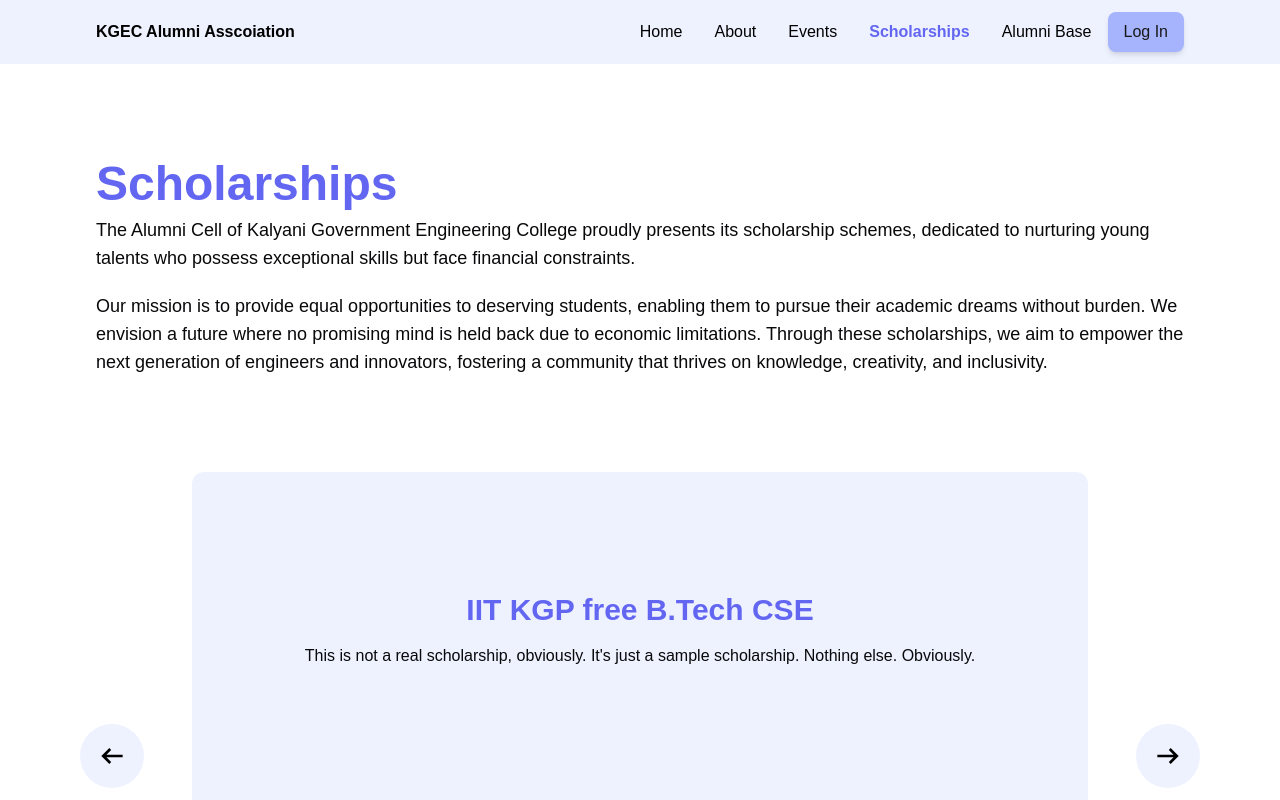
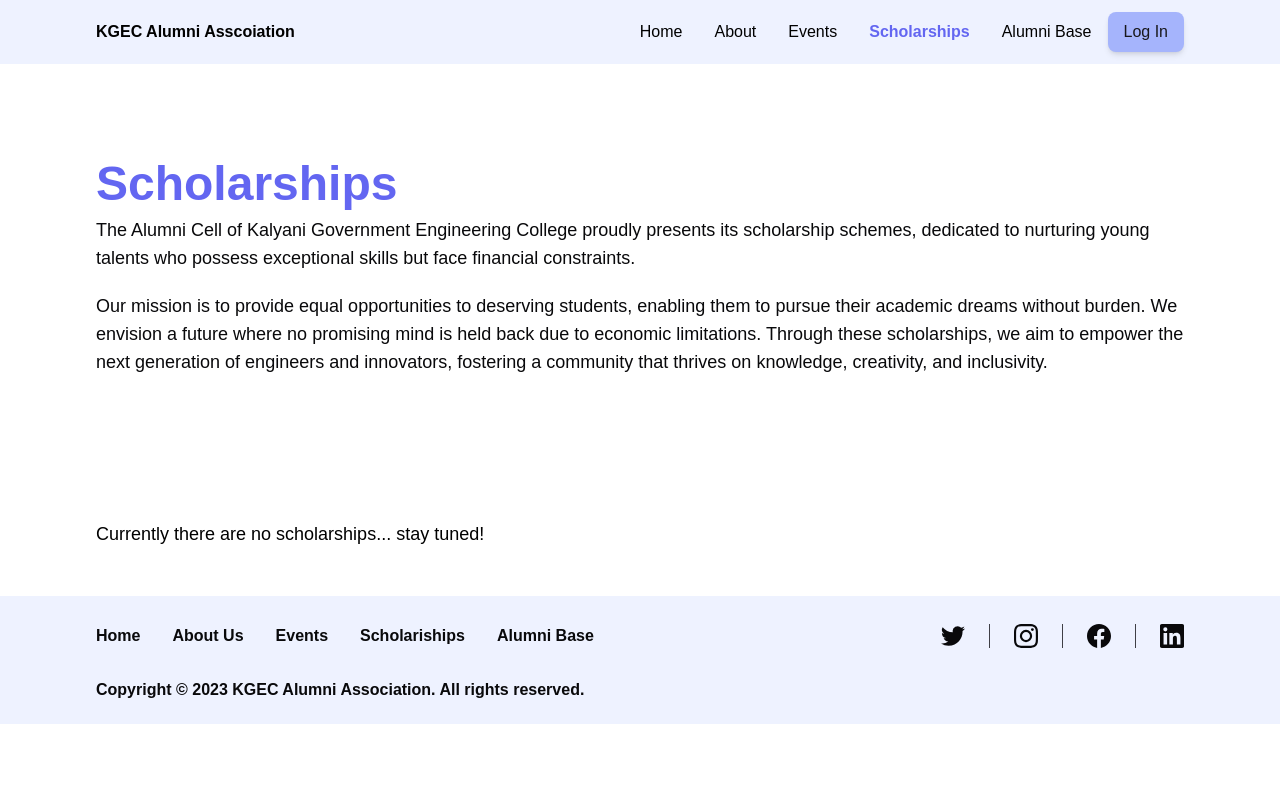
Before and after one commit to kgec-alumni-interaction-cell/website, a Next.js app: page /scholarships in a window 1280 px wide. Shown: the top 800 px of the page. Built offline with nearby package versions, Linux system fonts and the light colour scheme; a web font is replaced by a local one.

Commit message:
placeholder text added

```diff
--- a/src/components/home/notices/index.tsx
+++ b/src/components/home/notices/index.tsx
@@ -1,17 +1,9 @@
-const notices = [
-  {
-    link: "#",
-    title: "lorem ipsum dolor sit amet, consectetur adipiscing elit",
-  },
-  {
-    link: "#",
-    title: "Lorem ipsum dolor sit amet, consectetur adipiscing elit",
-  },
-  {
-    link: "#",
-    title: "Lorem ipsum dolor sit amet, consectetur adipiscing elit",
-  },
-];
+interface Notice {
+  link: string;
+  title: string;
+}
+
+const notices: Notice[] = [];
 
 export default function HomeNotices() {
   return (
@@ -19,10 +11,12 @@ export default function HomeNotices() {
       <h2 className="text-[2rem] lg:text-[3rem] font-black mb-4 text-indigo-500 leading-none">
         Notice Board
       </h2>
-
+      {notices.length === 0 ? (
+        <span className="text-lg">Future notices will be shown here</span>
+      ) : (
         <ul className="list-inside flex-col">
           {notices.map((notice, idx) => (
-          <a key={idx} href={notice.link}className="">
+            <a key={idx} href={notice.link} className="">
               <li className="flex group my-3 p-5 border rounded-lg transition duration-150 ease-in-out hover:bg-zinc-100">
                 <svg
                   xmlns="http://www.w3.org/2000/svg"
@@ -35,11 +29,14 @@ export default function HomeNotices() {
                     d="M11.5 22q-2.3 0-3.9-1.6T6 16.5V6q0-1.65 1.175-2.825T10 2q1.65 0 2.825 1.175T14 6v9.5q0 1.05-.725 1.775T11.5 18q-1.05 0-1.775-.725T9 15.5V6.75q0-.325.213-.537T9.75 6q.325 0 .537.213t.213.537v8.75q0 .425.288.713t.712.287q.425 0 .713-.288t.287-.712V6q0-1.05-.725-1.775T10 3.5q-1.05 0-1.775.725T7.5 6v10.5q0 1.65 1.175 2.825T11.5 20.5q1.65 0 2.825-1.175T15.5 16.5V6.75q0-.325.213-.537T16.25 6q.325 0 .537.213T17 6.75v9.75q0 2.3-1.6 3.9T11.5 22Z"
                   />
                 </svg>
-              <p className="ml-5 text-zinc-950 group-hover:text-zinc-900 active:text-blue-700">{notice.title}</p>
+                <p className="ml-5 text-zinc-950 group-hover:text-zinc-900 active:text-blue-700">
+                  {notice.title}
+                </p>
               </li>
             </a>
           ))}
         </ul>
+      )}
     </section>
   );
 }
--- a/src/pages/events/index.tsx
+++ b/src/pages/events/index.tsx
@@ -14,19 +14,6 @@ function Events() {
   const [ongoingEvents, setOngoingEvents] = useState<EventType[]>([]);
 
   const [upcomingEvents, setUpcomingEvents] = useState<EventType[]>([
-    {
-      name: "Event 4",
-      description:
-        "These are just weird sample events. I hardcoded them. Will be replaced.",
-      image: "https://kgec.edu.in/web/assets/images/event1.jpg",
-      link: "#",
-    },
-    {
-      name: "Event 5",
-      description: "Don't show provide more than 3 of these. Please I beg.",
-      image: "https://kgec.edu.in/web/assets/images/event2.jpg",
-      link: "#",
-    },
     // {
     //   name: "Event 6",
     //   description: "Still reading? Dang I didn't peg you for a reader.",
--- a/src/pages/scholarships/index.tsx
+++ b/src/pages/scholarships/index.tsx
@@ -8,26 +8,7 @@ interface Scholarship {
   link: string;
 }
 
-const scholarships: Scholarship[] = [
-  {
-    name: "IIT KGP free B.Tech CSE",
-    description:
-      "This is not a real scholarship, obviously. It's just a sample scholarship. Nothing else. Obviously.",
-    link: "#",
-  },
-  {
-    name: "Google Scholarship",
-    description:
-      "There are three required fields: a name, a description and a link. These three fields make up this scholarships card. Try to keep the description between 70-110 words. Having too many words makes these cards uneven and stuff so it's better to not do that.",
-    link: "#",
-  },
-  {
-    name: "Bing Chilling Scholarship",
-    description:
-      "For now, this stuff is just a hardcoded array of objects. Ideally, it should be retrieved from a CMS.",
-    link: "#",
-  },
-];
+const scholarships: Scholarship[] = [];
 
 function Scholarships() {
   return (
@@ -56,12 +37,19 @@ function Scholarships() {
           </div>
         </div>
 
+        {scholarships.length === 0 ? (
+          <span className="py-12 px-8 lg:px-24 text-lg">
+            Currently there are no scholarships... stay tuned!
+          </span>
+        ) : (
           <Slideshow slideTime={10000}>
             {scholarships.map((scholarship: Scholarship, idx) => (
               <Slide key={idx}>
                 <div className="bg-indigo-50 md:h-[500px] rounded-xl flex flex-col justify-evenly w-[60vw] md:w-[70vw] mx-auto p-4 whitespace-normal text-center items-center">
                   <div className="flex flex-col gap-4">
-                  <h1 className="text-3xl font-bold text-indigo-500">{scholarship.name}</h1>
+                    <h1 className="text-3xl font-bold text-indigo-500">
+                      {scholarship.name}
+                    </h1>
                     <p className="text-zinc-950">{scholarship.description}</p>
                   </div>
                   <button className="bg-indigo-300 hover:bg-indigo-300/90 duration-300 text-zinc-900 focus:ring-1 ring-indigo-50 lg:min-w-fit px-3 py-3 rounded-lg shadow-md flex justify-center items-center gap-2 max-w-max font-semibold mt-8">
@@ -83,6 +71,7 @@ function Scholarships() {
               </Slide>
             ))}
           </Slideshow>
+        )}
       </section>
     </Layout>
   );
```
Lines whose indentation alone changed are shown as unchanged.
